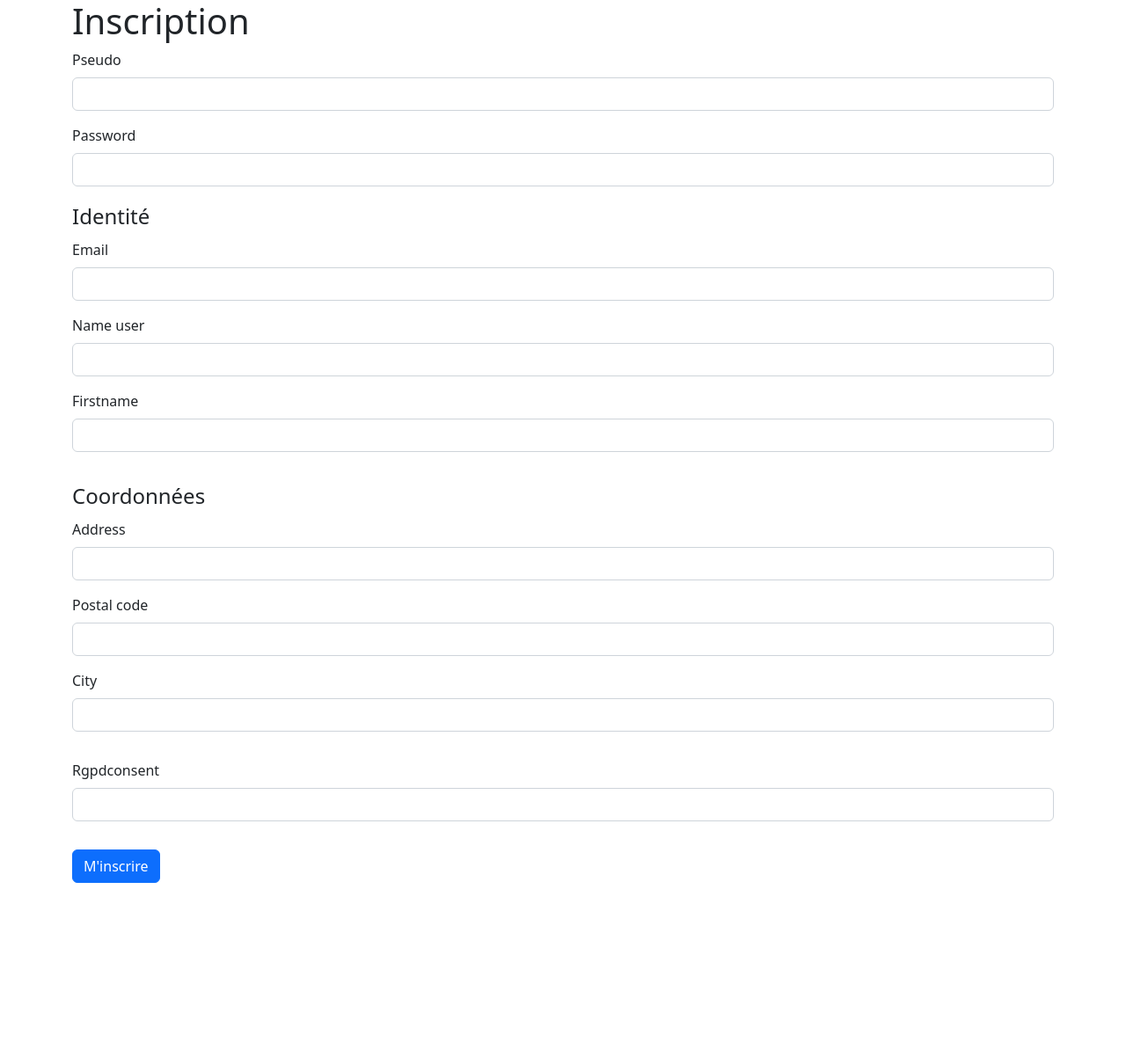
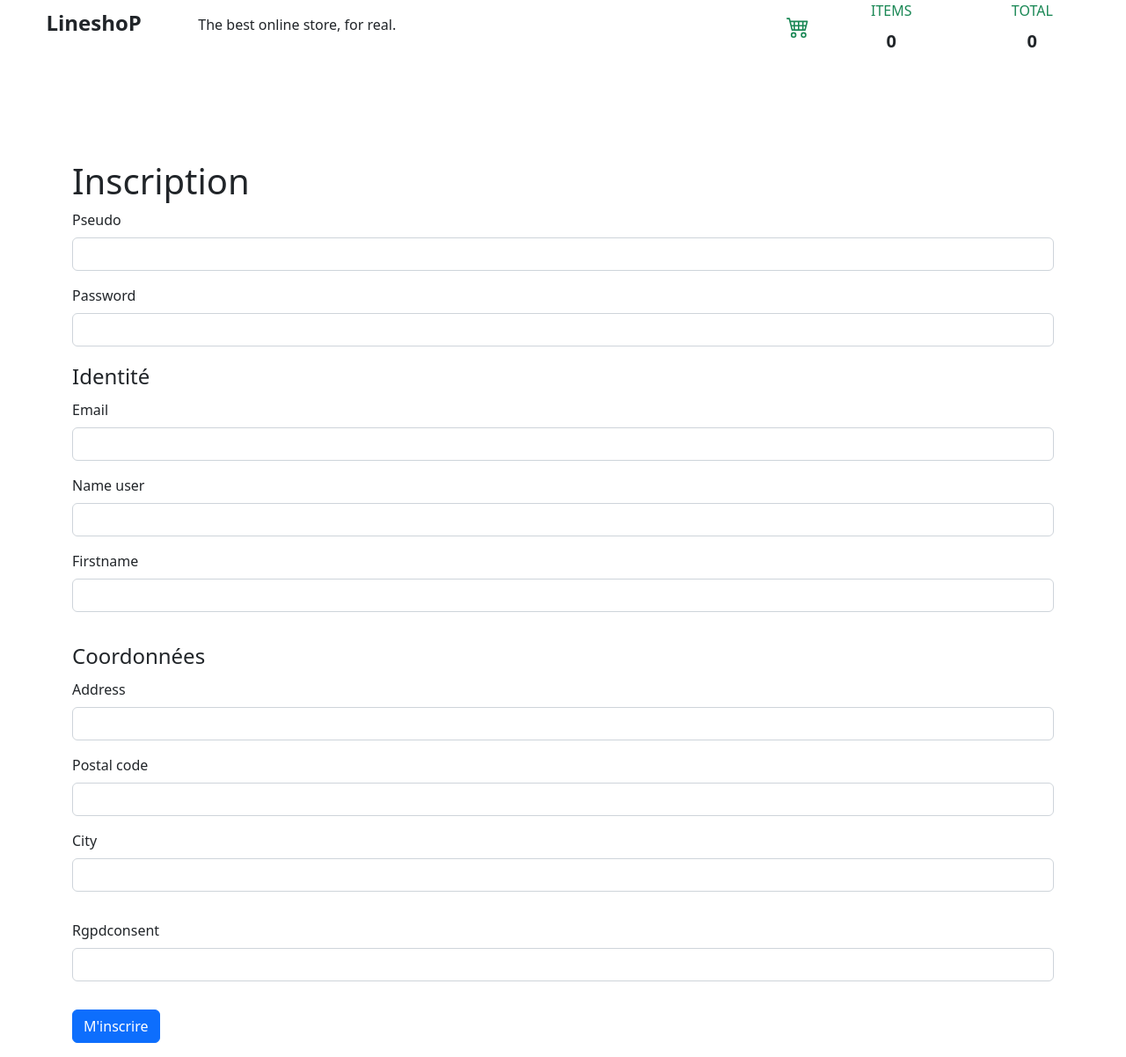
Before and after one commit to Mhenrydev/boutique, a Symfony app: template templates/registration/register.html.twig in a window 1280 px wide. Shown: the whole page at 88% size. Before the commit the page ends 1004 px from the top, so only its background shows below. Run offline with Twig, Linux system fonts and the light colour scheme; the template is opened without the code that fills it, so the values that code supplies are empty; form fields are guessed from the names that the template uses; some libraries are stand-ins or nearby versions.

Commit message:
add headers in login and register

```diff
--- a/templates/registration/register.html.twig
+++ b/templates/registration/register.html.twig
@@ -1,8 +1,51 @@
 {% extends 'base.html.twig' %}
 
-{% block title %}Register{% endblock %}
+{% block title %}Register
+{% endblock %}
 
 {% block body %}
+	<div class="container-fluid mb-5">
+		<div class='row header-1 pb-3'>
+			<div class='col-12 col-sm-2 text-center fs-4 fw-bold pt-2'>LineshoP</div>
+			<div class='col-12 col-sm-6 py-3 text-center text-sm-start'>
+				The best online store, for real.
+			</div>
+			<div class='col-3 col-sm-1 py-sm-3 text-center text-success'>
+				<svg xmlns="http://www.w3.org/2000/svg" width="26" height="26" fill="currentColor" class="bi bi-cart4" viewbox="0 0 16 16">
+					<path d="M0 2.5A.5.5 0 0 1 .5 2H2a.5.5 0 0 1 .485.379L2.89 4H14.5a.5.5 0 0 1 .485.621l-1.5 6A.5.5 0 0 1 13 11H4a.5.5 0 0 1-.485-.379L1.61 3H.5a.5.5 0 0 1-.5-.5zM3.14 5l.5 2H5V5H3.14zM6 5v2h2V5H6zm3 0v2h2V5H9zm3 0v2h1.36l.5-2H12zm1.11 3H12v2h.61l.5-2zM11 8H9v2h2V8zM8 8H6v2h2V8zM5 8H3.89l.5 2H5V8zm0 5a1 1 0 1 0 0 2 1 1 0 0 0 0-2zm-2 1a2 2 0 1 1 4 0 2 2 0 0 1-4 0zm9-1a1 1 0 1 0 0 2 1 1 0 0 0 0-2zm-2 1a2 2 0 1 1 4 0 2 2 0 0 1-4 0z"/>
+				</svg>
+			</div>
+			<div class='col-3 col-sm-1 container'>
+				<div class='row'>
+					<div class='text-center text-success align-text-top'>
+						ITEMS
+					</div>
+				</div>
+				<div class='row'>
+					<div class='text-center fw-bold fs-5 pt-2'>
+						0
+					</div>
+				</div>
+			</div>
+			<div class='col-6 col-sm-2 container'>
+				<div class='row'>
+					<div class='text-center text-success'>
+						TOTAL
+					</div>
+				</div>
+				<div class='row'>
+					<div class='text-center fw-bold fs-5 pt-2'>
+						0
+					</div>
+				</div>
+			</div>
+		</div>
+		<div class='row header-2 py-3'>
+			<div class='text-center'>
+				<br/>
+			</div>
+		</div>
+	</div>
 	<section class="container">
 		<div class="row">
 			<div class="col">
```
Also changed, not shown: templates/security/login.html.twig (+48 -6 lines). Lines whose indentation alone changed are shown as unchanged.
